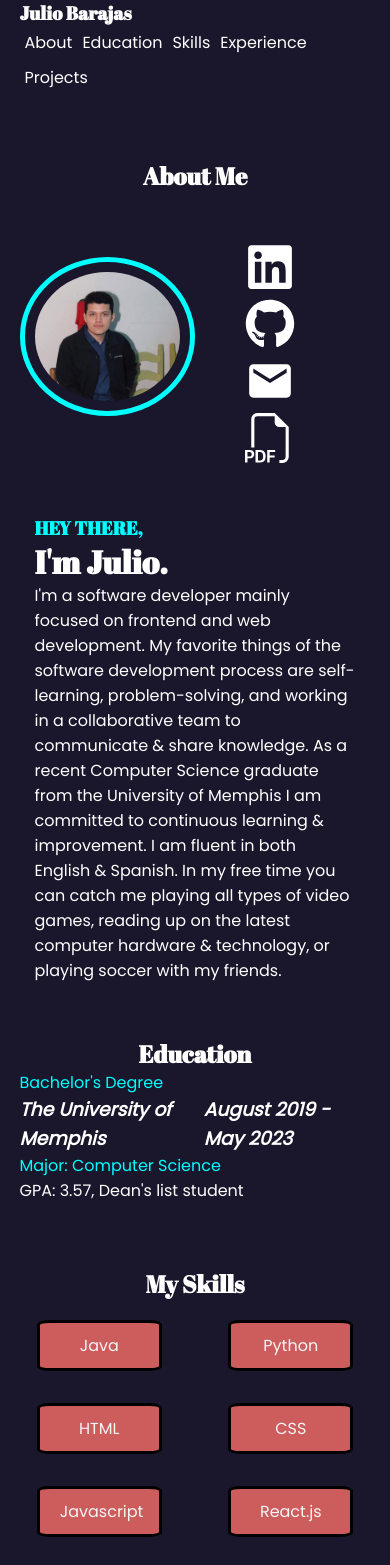
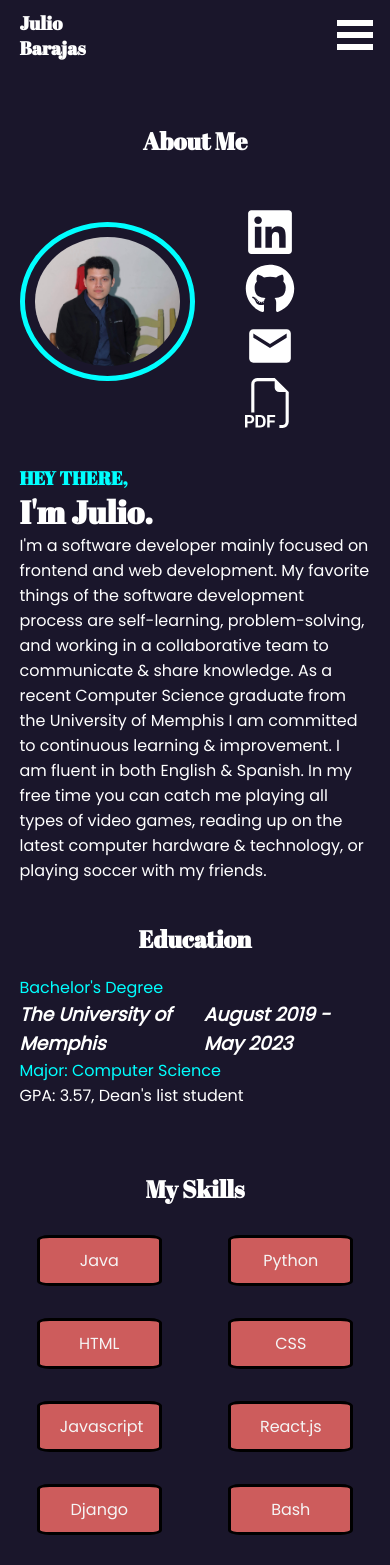
Before and after one commit to juliobarajas/juliobarajas.github.io, a React (Create React App) app: page / in a window 390 px wide. Shown: the top 1565 px of the page. Built offline with nearby package versions, Linux system fonts and the light colour scheme.

Commit message:
Added hamburger menu support for mobile

```diff
--- a/src/App.js
+++ b/src/App.js
@@ -9,8 +9,9 @@ import Contact from './components/Contact';
 
 function App() {
   return (
-    <div>
+    <div id="page">
         <Navbar></Navbar>
+        <div id="body">
           <About></About>
           <Education></Education>
           <Skills></Skills>
@@ -18,6 +19,7 @@ function App() {
           <Projects></Projects>
           <Contact></Contact>
         </div>
+    </div>
   );
 }
 
--- a/src/CSS/About.css
+++ b/src/CSS/About.css
@@ -36,7 +36,6 @@
 .mytext {
     position: relative;
     margin-top: 30px;
-    padding: 15px;
 }
 
  .mytext h3 {
--- a/src/CSS/Contact.css
+++ b/src/CSS/Contact.css
@@ -23,6 +23,7 @@ form {
     display: flex;
     flex-direction: column;
     gap: 1.2rem;
+    margin-top: 20px;
 }
 
 input, textarea {
--- a/src/CSS/Education.css
+++ b/src/CSS/Education.css
@@ -3,7 +3,8 @@
 }
 
 .emphasize {
-    color:cyan
+    color:cyan;
+    margin-top: 20px;
 }
 
 .myschool {
--- a/src/CSS/Experience.css
+++ b/src/CSS/Experience.css
@@ -5,6 +5,7 @@
 .job {
     display: flex;
     justify-content: space-between;
+    margin-top: 20px;
 }
 
 .summary h3 {
@@ -26,10 +27,10 @@
 .summary img {
     height: 50%;
     width: 50%;
-    max-height: 50%;
-    max-width: 50%;
-    min-height: 50%;
-    min-width: 50%;
+    max-height: 75%;
+    max-width: 75%;
+    min-height: 75%;
+    min-width: 75%;
     border: 3px solid black;
     border-radius: 1.0rem;
 }
--- a/src/CSS/Navbar.css
+++ b/src/CSS/Navbar.css
@@ -20,9 +20,69 @@ li a {
   color: white;
 }
 
-@media screen and (max-width: 600px) {
-  .navbar {
+.mobile {
+  display: none;
+}
+
+@media screen and (max-width: 550px) {
+
+  .navbar ul {
+    display: none;
+  }
+
+  .mobile {
     display: flex;
-    flex-direction: column;
+  }
+  .bm-burger-button {
+    display: flex;
+    position: relative;
+    width: 36px;
+    height: 30px;
+    left: 225px;
+    top: 20px;
+  }
+
+  .bm-burger-bars {
+    background: white;
+  }
+
+  .bm-cross {
+    background: white;
+  }
+
+  .bm-menu-wrap {
+    position: fixed;
+    height: 100%;
+    width: 100%;
+  }
+
+  /* General sidebar styles */
+  .bm-menu {
+    background-color: indianred;
+    padding: 2.5em 1.5em 0;
+    font-size: 1.15em;
+    width: 100%;
+    border: 3px solid cyan;
+  }
+
+
+  /* Wrapper for item list */
+  .bm-item-list {
+    color: #b8b7ad;
+    padding: 0.8em;
+    background-color: indianred;
+  }
+
+  /* Individual item */
+  .bm-item {
+    display: inline-block;
+    text-align: center;
+    background-color: indianred;
+    margin-top: 20px;
+  }
+
+  /* Styling of overlay */
+  .bm-overlay {
+    background: rgba(0, 0, 0, 0.3);
   }
 }
--- a/src/CSS/Skills.css
+++ b/src/CSS/Skills.css
@@ -9,7 +9,7 @@
     flex-wrap: wrap;
     justify-content: space-around;
     gap: 2.0rem;
-    margin-top: 20px;
+    margin-top: 30px;
 }
 
 .skills li {
--- a/src/CSS/index.css
+++ b/src/CSS/index.css
@@ -43,9 +43,6 @@ h2 {
   color:cyan;
 }
 
-a:hover {
-  background-color: cyan;
-}
 
 
 
--- a/src/components/Education.js
+++ b/src/components/Education.js
@@ -10,7 +10,7 @@ const Education = () => {
         <h3><i>The University of Memphis</i></h3>
         <h3><i>August 2019 - May 2023</i></h3>
       </div>
-      <p className="emphasize">Major: Computer Science</p>
+      <p className="highlight">Major: Computer Science</p>
       <p>GPA: 3.57, Dean's list student</p>
       <ul>
         <li></li>
--- a/src/components/Navbar.js
+++ b/src/components/Navbar.js
@@ -1,11 +1,13 @@
 import React, { Component } from 'react';
 import '../CSS/Navbar.css'
+import { fallDown as Menu } from 'react-burger-menu'
 
 class Navbar extends Component {
   render() {
     return (
+
       <div className = "container navbar">
-      <h3>Julio Barajas</h3>
+        <h3>Julio Barajas</h3>
       <ul>
         <li><a href="#about">About</a></li>
         <li><a href="#education">Education</a></li>
@@ -13,8 +15,19 @@ class Navbar extends Component {
         <li><a href="#experience">Experience</a></li>
         <li><a href="#projects">Projects</a></li>
       </ul>
+      <div className="container mobile">
+        <Menu isOpen={false} width={'50%'} noOverlay >
+          <a href="#about" className="menu-item">About</a>
+          <a href="#education" className="menu-item">Education</a>
+          <a href="#skills" className="menu-item">Skills</a>
+          <a href="#experience" className="menu-item">Experience</a>
+          <a href="#projects" className="menu-item">Projects</a>
+        </Menu>
+      </div>
 
       </div>
+
+
     );
   }
 }
```
Lines whose indentation alone changed are shown as unchanged.
